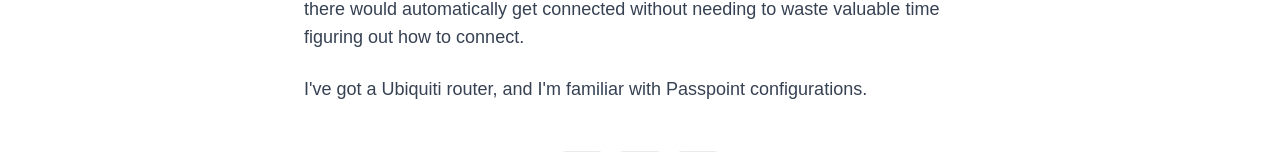
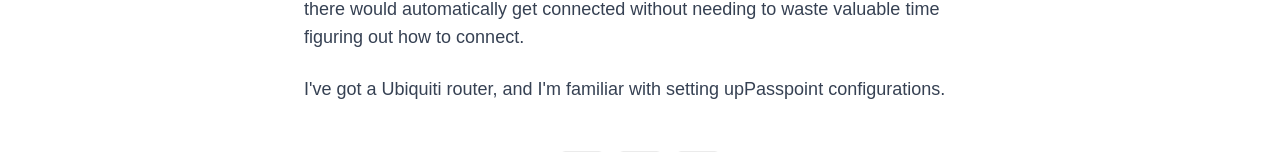
Before and after one commit to DavidPopesc/whoami, a Next.js app: page /eduroam in a window 1280 px wide. Shown: the part 477-629 px from the top of the page. Built offline with nearby package versions, Linux system fonts and the light colour scheme.

Commit message:
Fix typo in Eduroam page regarding Passpoint configurations

```diff
--- a/src/app/eduroam/page.tsx
+++ b/src/app/eduroam/page.tsx
@@ -26,7 +26,7 @@ export default function Eduroam() {
               figuring out how to connect.
             </p>
             <p>
-              I&apos;ve got a Ubiquiti router, and I&apos;m familiar with Passpoint configurations.
+              I&apos;ve got a Ubiquiti router, and I&apos;m familiar with setting upPasspoint configurations.
             </p>
           </div>
           <div className="flex justify-center gap-4 mt-12">
```
